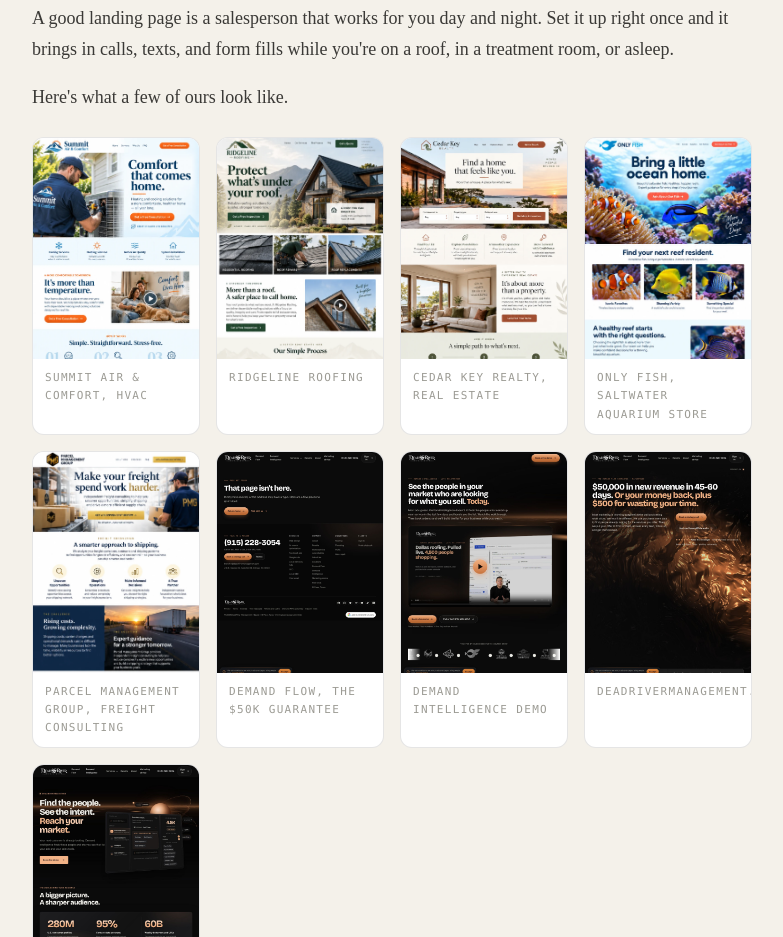
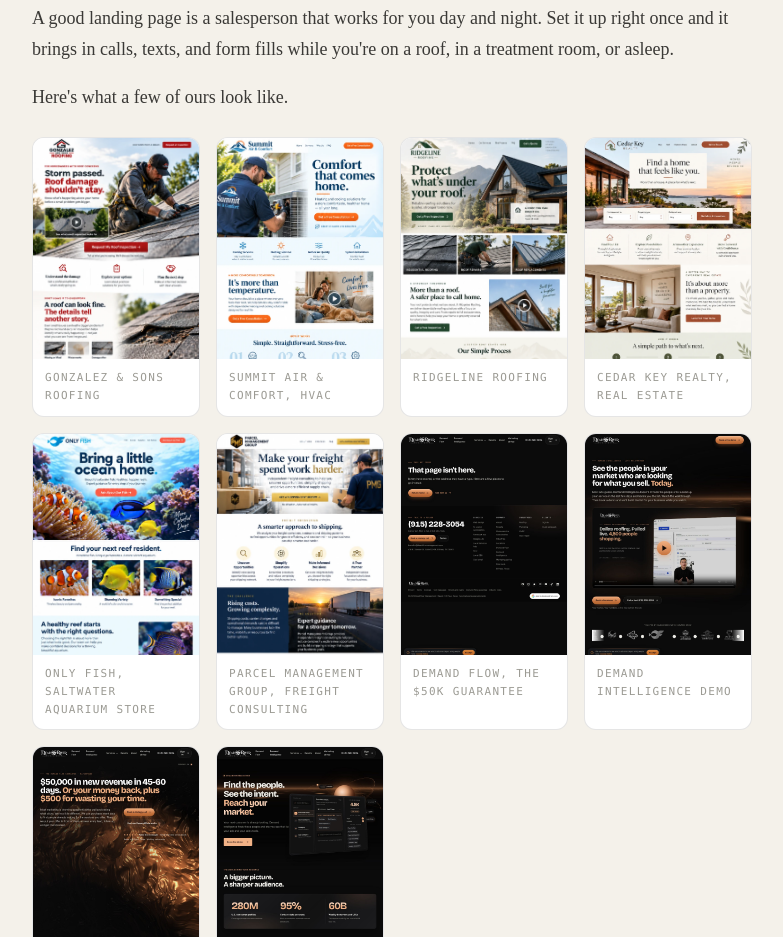
Before and after one commit to DeadRiverManagement/Dead-River-Management-, an Astro site in the folder apps/deadriver/: page /kk/landing-pages in a window 1280 px wide. Shown: the part 1731-2668 px from the top of the page, without its empty margins (248-1031 px from the left). Built offline with nearby package versions, Linux system fonts and the light colour scheme; Astro itself is replaced by a stand-in of ours.

Commit message:
Preview: Gonzalez & Sons Roofing lander in the landing pages gallery
Co-Authored-By: Claude Fable 5.1 <noreply@anthropic.com>
Claude-Session: https://claude.ai/code/session_01V47djp9rBMibZWb9amr8TF

```diff
--- a/apps/deadriver/src/pages/kk/landing-pages.astro
+++ b/apps/deadriver/src/pages/kk/landing-pages.astro
@@ -9,6 +9,7 @@ const faqs = [
   { q: 'Why ours?', a: "Because they're built to make the phone ring, not to look pretty. Real photos, real numbers, the same words as the ad, a phone number you can hit with a thumb, and a form that goes straight to a person who calls back in five minutes. Pretty counts for nothing if nobody calls." },
 ];
 const gallery = [
+  ['/images/kk/lp-gonzalez-sons-roofing.webp', 'Gonzalez & Sons Roofing'],
   ['/images/kk/lp-summit-air-comfort.webp', 'Summit Air & Comfort, HVAC'],
   ['/images/kk/lp-ridgeline-roofing.webp', 'Ridgeline Roofing'],
   ['/images/kk/lp-cedar-key-realty.webp', 'Cedar Key Realty, real estate'],
```
Also changed, not shown: apps/deadriver/public/images/kk/lp-gonzalez-sons-roofing.webp (added).
